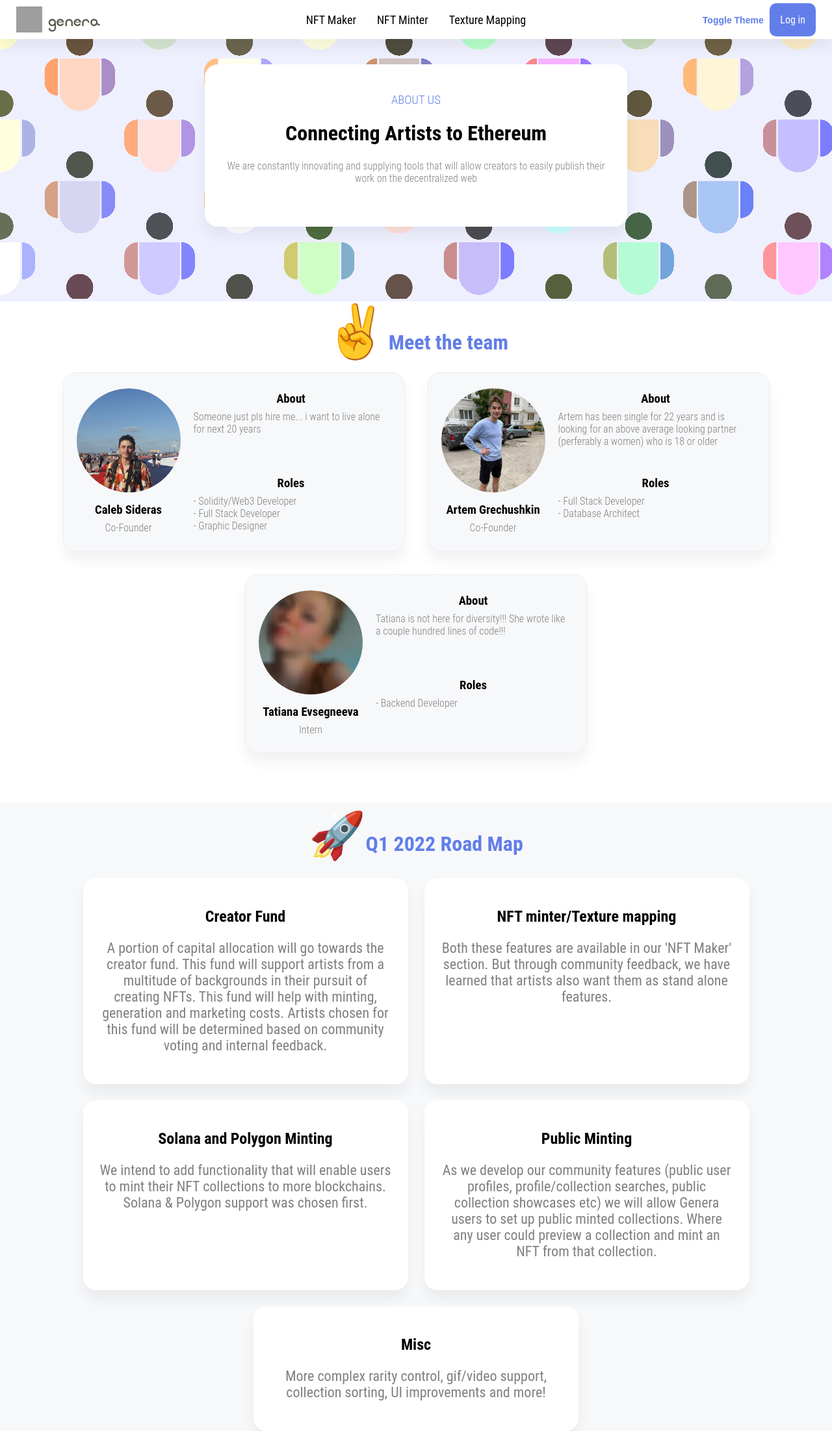
After one commit to caleb-sideras/Genera, a Django app: page /about in a window 1280 px wide. The commit adds this page. Shown: the whole page at 65% size. Run offline with Django 3.2, Linux system fonts and the light colour scheme; grey boxes are pictures that could not be loaded.

Commit message:
Home, About and Documentation pages -almost done all

```diff
--- a/mysite/polls/urls.py
+++ b/mysite/polls/urls.py
@@ -14,6 +14,8 @@ urlpatterns = [
     path("logout", logout_view, name="logout"),
     path("register", register_view, name="register"),
     path("mint", mint_view, name="mint"),
+    path("about", about_view, name="about"),
+    path("documentation", documentation_view, name="documentation"),
     path("user/<str:username>/profile", profile_view, name="profile"),
     # path("metamask", metamask_view, name="metamask"),
     path("user/<str:username>/collections", all_collections_view, name="all_collections"),
--- a/mysite/polls/views.py
+++ b/mysite/polls/views.py
@@ -372,9 +372,11 @@ def collection_view(request, username, collection_name):
         if "image_name" in request.POST:
             collection_image = collection_images.filter(deployed_bool = False, name=request.POST.get("entry_name")).first()
             if collection_image:
+                print(collection_image.id)
                 collection_image.name = request.POST.get("image_name")
                 collection_image_description = json.loads(collection_image.metadata)
                 collection_image_description["description"] = request.POST.get("image_description")
+                collection_image_description["name"] = request.POST.get("image_name")
                 collection_image.metadata = json.dumps(collection_image_description)
                 collection_image.save()
 
@@ -389,7 +391,7 @@ def collection_view(request, username, collection_name):
             # make this a async function for speed!!!!! Will need db changes
             if "notneeded" in received_json_data:  # handle
                 pinata_links =[]
-                entry_names =[]
+                entry_ids =[]
                 if request.user.is_authenticated:
                     for entry in collection_images:
                         if not entry.deployed_bool:
@@ -418,7 +420,7 @@ def collection_view(request, username, collection_name):
                                 entry.ipfs_bool = True
                                 entry.save()
                             pinata_links.append(entry.ipfs_metadata_path)
-                            entry_names.append(entry.name)
+                            entry_ids.append(entry.id)
                     user_collection.collection_ifps_bool = True
                     user_collection.save()
                     # for entry in collection_images:
@@ -426,7 +428,7 @@ def collection_view(request, username, collection_name):
                     return JsonResponse(
                         { # dont need links here, should be sent after deployment and secondary contract test
                             "ipfs_links": pinata_links,
-                            "entries" : entry_names
+                            "entries" : entry_ids
                         },
                         status=200,
                     )
@@ -460,7 +462,7 @@ def collection_view(request, username, collection_name):
             elif "address_set" in received_json_data:
                 if request.user.is_authenticated:
                     IPFS_links = []
-                    entry_names = []
+                    entry_ids = []
 
                     if not user_collection.contract_bool:
                         user_collection.contract_address = received_json_data["address_set"]
@@ -469,7 +471,7 @@ def collection_view(request, username, collection_name):
 
                         for entry in collection_images:
                             IPFS_links.append(entry.ipfs_metadata_path)
-                            entry_names.append(entry.name)
+                            entry_ids.append(entry.id)
                     else:
                         tokenURIs = read_contract(user_collection.contract_address)
                         if len(tokenURIs) == user_collection.collection_size:
@@ -488,12 +490,12 @@ def collection_view(request, username, collection_name):
                                                 entry.save()
                                 if not entry.deployed_bool:
                                     IPFS_links.append(entry.ipfs_metadata_path)
-                                    entry_names.append(entry.name)
+                                    entry_ids.append(entry.id)
 
                     return JsonResponse(
                         {"server_message" :"Contract address set",
                         "ipfs_links": IPFS_links,
-                        "entries" : entry_names
+                        "entries" : entry_ids
                         },
                         status = 200
                     )
@@ -504,7 +506,7 @@ def collection_view(request, username, collection_name):
                     )
             elif "token_deployed" in received_json_data:
                 if request.user.is_authenticated:
-                    collection_query = collection_images.filter(deployed_bool = False, deployed_txhash__isnull= False, name=received_json_data['token_deployed'])
+                    collection_query = collection_images.filter(deployed_bool = False, deployed_txhash__isnull= False, id=received_json_data['token_deployed'])
                     collection_image = collection_query.first()
                     collection_image.deployed_bool = True
                     collection_image.save()
@@ -529,7 +531,7 @@ def collection_view(request, username, collection_name):
                     )
             elif "store_txhash" in received_json_data:
                 if request.user.is_authenticated:
-                    collection_query = collection_images.filter(deployed_bool = False, name=received_json_data['entry'])
+                    collection_query = collection_images.filter(deployed_bool = False, id=received_json_data['entry'])
                     collection_image = collection_query.first()
                     collection_image.deployed_txhash = received_json_data['store_txhash']
                     collection_image.save()
@@ -596,6 +598,18 @@ def collection_view(request, username, collection_name):
     return render(request, "collection.html", context)
 
 
+def about_view(request):
+    context = {}
+
+
+    return render(request, "about.html", context)
+
+def documentation_view(request):
+    context = {}
+
+
+    return render(request, "documentation.html", context)
+
 def upload_pinata_filepath(filepath, filename):
     with Path(filepath).open("rb") as fp:
         image_binary = fp.read()
--- a/mysite/static/css/global.css
+++ b/mysite/static/css/global.css
@@ -14,6 +14,7 @@
   --text-generate-color: #FFFFFF;
   --text-preview-color: #5090EA;
   --filter-color-2: #627FEB;
+  --p-text-color:rgb(76, 76, 76);
   /* --filter-color: invert(15%) sepia(91%) saturate(4511%) hue-rotate(321deg) brightness(78%) contrast(110%); */
   --filter-color: invert(52%) sepia(52%) saturate(1041%) hue-rotate(200deg) brightness(88%) contrast(111%);
   --icon-color: invert(0%) sepia(3%) saturate(7485%) hue-rotate(139deg) brightness(87%) contrast(101%);
@@ -1627,3 +1653,250 @@ animation: zoominoutsinglefeatured 60s infinite ;
 	}
 }
 /* ANIMATED HEADING TEXT */
+
+/* About Us */
+.about_top_wrapper{
+  width: 100%;
+}
+
+.about_top_wrapper{
+  /* position: fixed; */
+  overflow: hidden;
+}
+
+.about_top_text{
+  padding: 25px;
+  width: 600px;
+  height: 200px;
+  position: absolute;
+  text-align: center;
+  /* overflow: hidden; */
+  /* top: 0; */
+  /* left: 0; */
+  left: 50%;
+  /* top: 50%; */
+  top: 28%;
+  /* right: 0; */
+  background: var(--light-grey-color);
+  transform: translate(-50%, -50%);
+}
+.about_top_text > h3 {
+  color: var(--medium-grey-color);
+}
+.about_top_text > h4 {
+  color: grey;
+}
+.about_main{
+  background: var(--light-grey-color);
+}
+.about_row{
+     display: flex;
+    /* flex: 1; */
+    flex-wrap: wrap;
+    /* width: 90vw; */
+    gap: 35px;
+    /* max-width: 1000px; */
+    margin-top: 15px;
+    padding-bottom: 75px;
+    justify-content: center;
+}
+
+.team_card{
+     width: 500px;
+    height: 250px;
+    background-color: var(--white-color);
+    /* background-color: var(--border-color); */
+    display: flex;
+    padding: 24px;
+    padding-left: 0px;
+    padding-bottom: 0px;
+    border-style: solid;
+    border-width: 1px;
+    border-color: var(--border-color);
+}
+
+.team_card_info{
+  width: 60%;
+  /* background-color: var(--text-preview-color); */
+  display: block;
+  text-align: center;
+}
+.team_card_section{
+  height: 50%;
+}
+
+.team_card_info > div >h3 {
+  font-weight: bold;
+}
+
+.team_card_info > div> h4 {
+  margin-top: 7px;
+  color: grey;
+}
+
+.team_card_info  >h3 {
+  font-weight: bold;
+}
+
+.team_card_info > h4 {
+  margin-top: 7px;
+  color: grey;
+}
+
+.profile-picture {
+  display: inline-block;
+  margin-bottom: 12px;
+  border-radius: 110px;
+  line-height: 19px;
+  -o-object-fit: cover;
+  object-fit: cover;
+}
+
+.info_text{
+  text-align: left;
+}
+.info_title{
+  margin-top: 5px;
+  margin-bottom: 5px;
+}
+
+.pic_section{
+  width: 40%;
+}
+
+.about_roadmap{
+  background-color: var(--white-color);
+}
+
+.roadmap_section{
+    text-align: center;
+    justify-content: center;
+    /* width: 600px; */
+    margin-left: auto;
+    margin-right: auto;
+    display: flex;
+    flex: 1;
+    flex-wrap: wrap;
+    /* flex-direction: unset; */
+    gap: 25px;
+
+}
+
+.roadmap_section >div{
+     width: 450px;
+    background-color: var(--light-grey-color);
+    border-radius: 20px;
+    padding: 25px;
+}
+.roadmap_section >div > p{
+  font-size: 22px;
+  color: grey;
+
+}
+/* About Us */
+
+/* Documentation */
+.docs_wrapper{
+  display: flex;
+  position: fixed;
+  background-color: var(--white-color);
+  width: 100vw;
+}
+
+.docs_row{
+  display: flex;
+  background-color: var(--white-color);
+  height: 50px;
+  text-align: center;
+  border-bottom: solid;
+  border-top: solid;
+  border-width: 2px;
+  border-color: var(--border-color);
+  justify-content: center;
+  align-items: center;
+}
+.docs_row >h3{
+  cursor: pointer;
+  font-weight: bold;
+  color: var(--medium-grey-color);
+  margin: 0 25px;
+}
+.docs_column{
+  padding-top: 25px;
+  list-style: none;
+  /* padding: 0;
+  margin: 0; */
+  /* overflow-y: visible; */
+  overflow-y: auto;
+  white-space: nowrap;
+  height: 95vh;
+  width: 350px;
+  background-color: var(--light-grey-color);
+    /* text-align: center; */
+}
+.docs_column >div{
+  display: flex;
+  padding-left: 25px;
+  padding-right: 25px;
+  justify-content: space-between;
+  height: 50px;
+  align-items: center;
+  cursor: pointer;
+}
+.docs_column > div:hover{
+  background-color: var(--white-color);
+}
+.docs_column >div >img{
+  height: 15px;
+  filter: var(--dark-grey-color-2);
+}
+.docs_column > div >h3{
+  color: grey;
+  flex: 1 0;
+}
+.docs_column > div >h3:hover{
+  color: var(--medium-grey-color);
+}
+.docs_column > div >h3:active{
+  color: var(--medium-grey-color);
+}
+
+.docs_content{
+  flex: 1 0;
+  max-width: 850px;
+  /* padding: 3rem 9rem 4rem; */
+  /* margin: 0px auto; */
+  overflow: scroll;
+  height: 90vh;
+  margin: 0 auto;
+}
+.docs_content > div > h1 {
+  font-size: 1.7rem;
+   text-transform: uppercase;
+   font-weight: 700;
+   margin-bottom: 50px;
+   margin-top: 30px;
+}
+.docs_content > div > h3 {
+  /* text-decoration: underline; */
+  border-bottom: 2px solid var(--border-color);
+  text-transform: uppercase;
+  font-weight: 700;
+  font-size: 1.2rem;
+}
+.docs_content > div > h4 {
+  /* text-decoration: underline; */
+  color: var(--text-color);
+  text-decoration: underline;
+  font-size: 1.1rem;
+}
+.roadmap{
+  color: var(--medium-grey-color) !important;
+}
+.docs_content > div > p{
+  color: var(--p-text-color);
+  margin-bottom: 50px;
+}
+
+
+/* Documenation */
--- a/mysite/static/js/global.js
+++ b/mysite/static/js/global.js
@@ -124,8 +124,9 @@ function ajax_post(payload) {
 
 /* When the user clicks on the button,
 toggle between hiding and showing the dropdown content */
-function myFunction() {
-    document.getElementById("myDropdown").classList.toggle("show");
+function myFunction(classname) {
+    console.log(document.getElementById(classname))
+    document.getElementById(classname).classList.toggle("show");
 }
 
 function create_and_render_loading_popup(heading = "Loading") { //Not recommended to use more than 3 words - ull need to hard code edge cases for the offsets more.
@@ -203,18 +204,18 @@ function close_yes_no_popup() {
 
 
 // Close the dropdown menu if the user clicks outside of it
-window.onclick = function (event) {
-    if (!event.target.matches('.dropbtn')) {
-        var dropdowns = document.getElementsByClassName("dropdown-content");
-        var i;
-        for (i = 0; i < dropdowns.length; i++) {
-            var openDropdown = dropdowns[i];
-            if (openDropdown.classList.contains('show')) {
-                openDropdown.classList.remove('show');
-            }
-        }
-    }
-}
+// window.onclick = function (event) {
+//     if (!event.target.matches('.dropbtn')) {
+//         var dropdowns = document.getElementsByClassName("dropdown-content");
+//         var i;
+//         for (i = 0; i < dropdowns.length; i++) {
+//             var openDropdown = dropdowns[i];
+//             if (openDropdown.classList.contains('show')) {
+//                 openDropdown.classList.remove('show');
+//             }
+//         }
+//     }
+// }
 
 
 
--- a/mysite/static/js/metamask.js
+++ b/mysite/static/js/metamask.js
@@ -166,7 +166,7 @@ async function mint_collection_request() {
     .then(function(response) { //Action that occurs after a response from the server was obtained - here (STATUS 200)
         ipfs_links = response["ipfs_links"]
         // console.log(ipfs_links)
-        // entries = response["entries"]
+        entries = response["entries"]
         // entries.forEach(element => {
         //     console.log(element)
         // });
--- /dev/null
+++ b/mysite/templates/about.html
@@ -0,0 +1,111 @@
+{% extends 'base.html' %}
+{% load static %}
+
+{% block body_block %}
+    <div class="about_top_wrapper">
+        <img src="{% static 'Assets/Background/about_background.png' %}" alt="">
+        <div class="about_top_text rounded_container light_purple_background shadow_strong">
+            <h3>ABOUT US</h3>
+            <h1>Connecting Artists to Ethereum</h1>
+            <h4>We are constantly innovating and supplying tools that will allow creators to easily publish their work on the decentralized web</h4>
+        </div>
+    </div>
+    <div class="about_main">
+        <div style="display: flex; align-items: baseline; justify-content: center;">
+            <p style="font-size:80px" class="no_margin">&#9996;</p>
+            <h2 style="font-size:32px; color: var(--medium-grey-color);"  class="no_margin">Meet the team</h2>
+        </div>
+
+        <div class="about_row">
+            <div class="team_card rounded_container shadow_strong">
+                <div class="team_card_info pic_section">
+                    <img src="{% static 'Assets/About/caleb_sideras_pic.png' %}" alt="Caleb Picture" class="profile-picture" height="160">
+                    <h3 class="no_margin">Caleb Sideras</h3>
+                    <h4>Co-Founder</h4>
+                </div>
+                <div class="team_card_info">
+                    <div class="team_card_section">
+                        <h3 class="info_title">About</h3>
+                        <h4 class="info_text">Someone just pls hire me... i want to live alone for next 20 years</h4>
+                    </div>
+                    <div class="team_card_section">
+                        <h3 class="info_title">Roles</h3>
+                        <h4 class="info_text">- Solidity/Web3 Developer <br>
+                            - Full Stack Developer <br>
+                            - Graphic Designer <br>
+                        </h4>
+                    </div>
+                </div>
+            </div>
+            <div class="team_card rounded_container shadow_strong">
+                <div class="team_card_info pic_section">
+                    <img src="{% static 'Assets/About/artem_pic.png' %}" alt="Artem Picture" class="profile-picture" height="160">
+                    <h3 class="no_margin">Artem Grechushkin</h3>
+                    <h4>Co-Founder</h4>
+                </div>
+                <div class="team_card_info">
+                    <div class="team_card_section">
+                        <h3 class="info_title">About</h3>
+                        <h4 class="info_text">Artem has been single for 22 years and is looking for an above average looking partner (perferably a women) who is 18 or older</h4>
+                    </div>
+                    <div class="team_card_section">
+                        <h3 class="info_title">Roles</h3>
+                        <h4 class="info_text">- Full Stack Developer <br>
+                            - Database Architect <br>
+                        </h4>
+                    </div>
+                </div>
+            </div>
+            <div class="team_card rounded_container shadow_strong">
+                    <div class="team_card_info pic_section">
+                        <img src="{% static 'Assets/About/tat_pic.png' %}" alt="Tat Picture" class="profile-picture" height="160">
+                        <h3 class="no_margin">Tatiana Evsegneeva</h3>
+                        <h4>Intern</h4>
+                    </div>
+                    <div class="team_card_info">
+                        <div class="team_card_section">
+                            <h3 class="info_title">About</h3>
+                            <h4 class="info_text">Tatiana is not here for diversity!!! She wrote like a couple hundred lines of code!!!</h4>
+                        </div>
+                            <div class="team_card_section">
+                            <h3 class="info_title">Roles</h3>
+                            <h4 class="info_text">- Backend Developer<br>
+                            </h4>
+                        </div>
+
+                    </div>
+                </div>
+        </div>
+    </div>
+    <div class="about_roadmap">
+         <div style="display: flex; align-items: baseline; justify-content: center; padding-top: 10px; padding-bottom: 25px;">
+            <p style="font-size:70px" class="no_margin">&#128640;</p>
+            <h2 style="font-size:32px; color: var(--medium-grey-color);"  class="no_margin">Q1 2022 Road Map</h2>
+        </div>
+        <div class="roadmap_section">
+            <div class="shadow_strong">
+                <h2>Creator Fund</h2>
+                <p>A portion of capital allocation will go towards the creator fund. This fund will support artists from a multitude of backgrounds in their pursuit of creating NFTs. This fund will help with minting, generation and marketing costs. Artists chosen for this fund will be determined based on community voting and internal feedback.</p>
+            </div>
+
+            <div class="shadow_strong">
+                <h2>NFT minter/Texture mapping</h2>
+                <p>Both these features are available in our 'NFT Maker' section. But through community feedback, we have learned that artists also want them as stand alone features.</p>
+            </div>
+            <div class="shadow_strong">
+                <h2>Solana and Polygon Minting</h2>
+                <p>We intend to add functionality that will enable users to mint their NFT collections to more blockchains. Solana & Polygon support was chosen first.</p>
+            </div>
+
+            <div class="shadow_strong">
+                <h2>Public Minting</h2>
+                <p>As we develop our community features (public user profiles, profile/collection searches, public collection showcases etc) we will allow Genera users to set up public minted collections. Where any user could preview a collection and mint an NFT from that collection. </p>
+            </div>
+            <div class="shadow_strong">
+                <h2>Misc</h2>
+                <p>More complex rarity control, gif/video support, collection sorting, UI improvements and more!</p>
+            </div>
+
+        </div>
+    </div>
+{% endblock %}
--- a/mysite/templates/base.html
+++ b/mysite/templates/base.html
@@ -60,12 +60,31 @@
 
       <!-- <img style="flex: 1 0;"> -->
       <div class="right_navbar">
+        <!-- <div class="dropdown">
+          <button
+            onclick="myFunction('more')"
+            class="dropbtn2 rounded_container_no_padding"
+          >
+            more
+          </button>
+          <div
+            id="more"
+            class="dropdown-content rounded_container_no_padding"
+          >
+            <a href="{% url 'polls:profile' request.user.username %}"
+              ><p>About us</p></a
+            >
+            <a href="{% url 'polls:about'%}"
+              ><p>Documentation</p></a
+            >
+          </div>
+        </div> -->
         <button class="btn_toggle">Toggle Theme</button>
         <!-- <button class="btn-toggle">Theme</button> -->
         {% if request.user.is_authenticated%}
         <div class="dropdown">
           <button
-            onclick="myFunction()"
+            onclick="myFunction('myDropdown')"
             class="dropbtn rounded_container_no_padding"
           >
             Logged in as: {{request.user.username}}
```
Also changed, not shown: other parts of mysite/static/css/global.css (+36 -11 lines), mysite/static/js/docs.js (added, +28 -0 lines), mysite/templates/collection.html (+6 -5 lines), mysite/templates/documentation.html (added, +110 -0 lines), mysite/templates/home.html (+22 -21 lines), mysite/static/Assets/About/artem_pic.png (added), mysite/static/Assets/About/caleb_sideras_pic.png (added), mysite/static/Assets/About/tat_pic.png (added), mysite/static/Assets/Background/about_background.png (added), mysite/static/Assets/Background/websitebackground2.png, mysite/static/Assets/Background/websitebackground2.svg (added), mysite/static/icons/edit.svg (added). Lines whose indentation alone changed are shown as unchanged.
